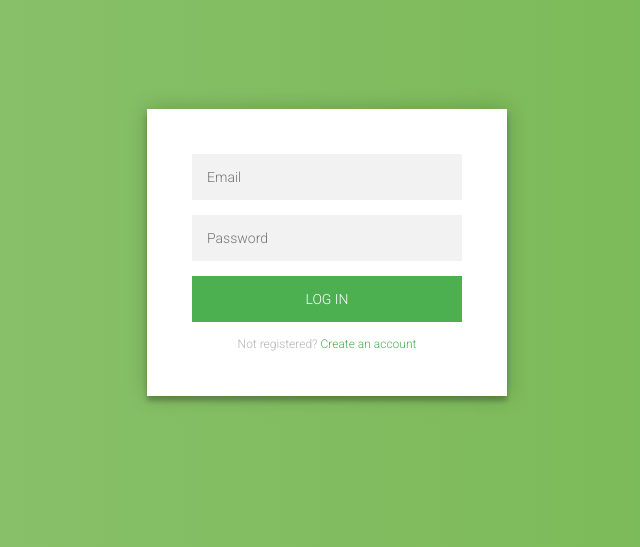
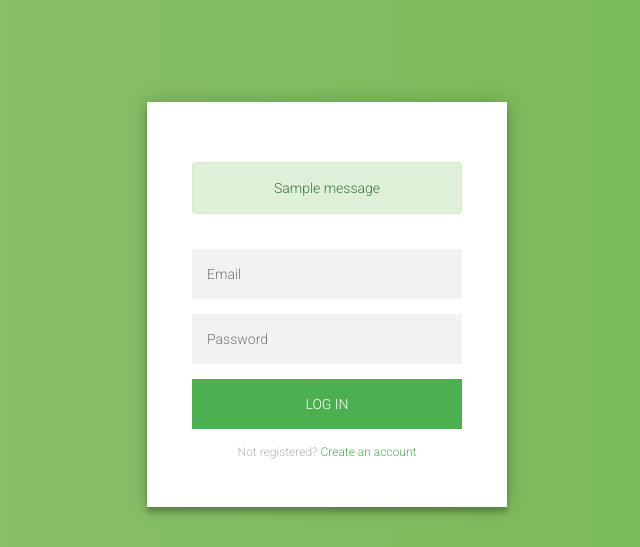
Before and after one commit to nadeem-p/HomeSS, a Django app: page / in a window 1280 px wide. Shown: the top 547 px of the page, without its empty margins (313-953 px from the left). Run offline with Django 3.2, Linux system fonts and the light colour scheme; tables that the repository leaves empty hold one stand-in row (Sample ...); one stand-in notice (Sample message) is shown; some libraries are stand-ins or nearby versions.

```diff
--- a/HomeSS/views.py
+++ b/HomeSS/views.py
@@ -2,6 +2,7 @@ from django.shortcuts import render, redirect
 from django.contrib import auth
 from dashboard import views as d_views
 import pyrebase
+from django.contrib import messages
 
 config = {
     'apiKey': "AIzaSyAWjK69Bjgu89j4T1L-UnFc7f5XZUgzxxE",
@@ -52,6 +53,7 @@ def postsignup(request):
     }
 
     db.child("users").child(uid).child("details").set(data)
+    messages.success(request, 'Registration Successful!')
 
     return render(request, 'signIn.html')
 
--- a/templates/signIn.html
+++ b/templates/signIn.html
@@ -8,6 +8,13 @@ alert('{{msg}}')
 <html>
 <head>
 	<title>Log In</title>
+	<link rel="stylesheet" href="https://maxcdn.bootstrapcdn.com/bootstrap/3.4.0/css/bootstrap.min.css">
+
+	<!-- jQuery library -->
+	<script src="https://ajax.googleapis.com/ajax/libs/jquery/3.3.1/jquery.min.js"></script>
+
+	<!-- Latest compiled JavaScript -->
+	<script src="https://maxcdn.bootstrapcdn.com/bootstrap/3.4.0/js/bootstrap.min.js"></script>
 	<style type="text/css">
 		@import url(https://fonts.googleapis.com/css?family=Roboto:300);
 
@@ -114,6 +121,13 @@ alert('{{msg}}')
 <body>
 <div class="login-page">
 	<div class="form">
+		{% if messages %}
+		<div class="row" style="padding: 15px;">
+				{% for message in messages %}
+				<p{% if message.tags == "success" %} class="alert alert-success"{% endif %}>{{ message }}</p>
+				{% endfor %}
+		</div>
+		{% endif %}
 	    <form class="register-form" action="/postsignup/" method="POST" id="Regform">
 	    {% csrf_token %}
 	      <input name="name" type="text" placeholder="Name"/>
```
Lines whose indentation alone changed are shown as unchanged.
